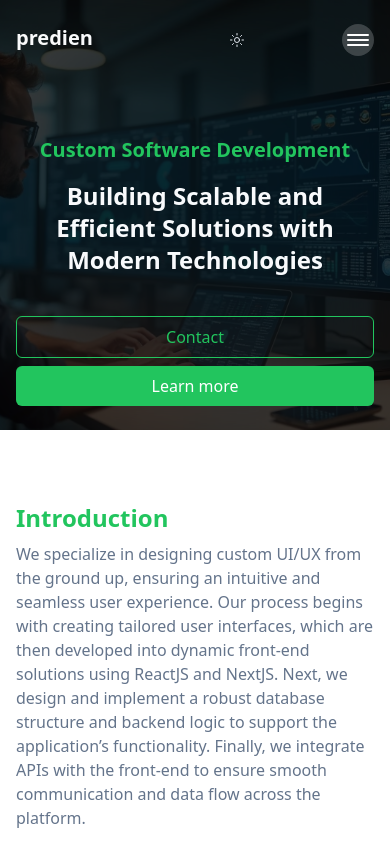
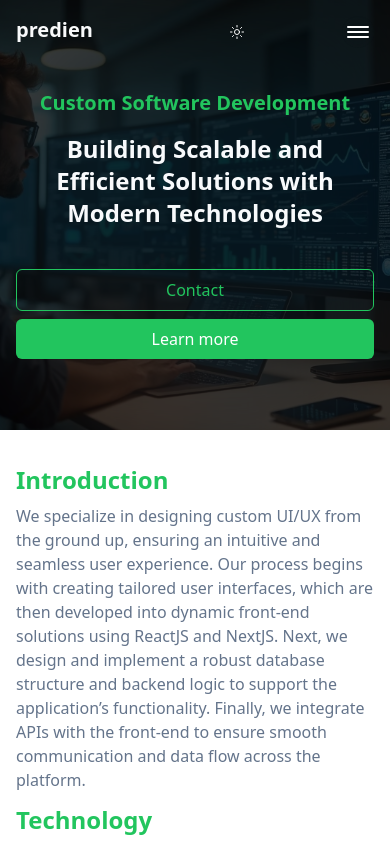
Before and after one commit to Mariful-Islam/predien, a Next.js app: page /services/custom-software-development in a window 390 px wide. Shown: the top 844 px of the page. Built offline with nearby package versions, Linux system fonts and the light colour scheme.

Commit message:
add google adsence and fix some header design

```diff
--- a/src/components/Header.tsx
+++ b/src/components/Header.tsx
@@ -1,4 +1,4 @@
-import React, { useState } from 'react'
+import React, { useEffect, useState } from 'react'
 import { NavItems } from './NavItems'
 import { SlArrowDown, SlArrowUp } from "react-icons/sl";
 import ThemeToggle from './ThemeToggle';
@@ -6,10 +6,12 @@ import Link from 'next/link';
 import { TiArrowRight } from 'react-icons/ti';
 import { IoReorderThreeOutline } from 'react-icons/io5';
 import { RxCross1 } from 'react-icons/rx';
+import { usePathname } from 'next/navigation';
 
 function Header() {
   const [activeIndex, setActiveIndex] = useState<number | null>(null);
   const [isOpenMobileMenu, setIsOpenMobileMenu] = useState<boolean>(false)
+  const pathname = usePathname()
 
   const handleMouseEnter = (index: number) => {
     setActiveIndex(index);
@@ -19,21 +21,44 @@ function Header() {
     setActiveIndex(null);
   };
 
+  const [isVisible, setIsVisible] = useState(false);
+
+  // Handle scroll event
+  const handleScroll = () => {
+    if ((window.scrollY > (window.innerHeight-67)) && (pathname === '/')) {
+      setIsVisible(true); // Show button after 300px of scroll
+    } else if((window.scrollY > 360) && (pathname !== '/')){
+      setIsVisible(true)
+    } else {
+      setIsVisible(false); // Hide button when back to the top
+    }
+  };
+
+
+  // Listen to the scroll event
+  useEffect(() => {
+    window.addEventListener('scroll', handleScroll);
+    return () => {
+      window.removeEventListener('scroll', handleScroll);
+    };
+  }, []);
+
+
   return (
-    <div className=''>
-      <div className='flex justify-between items-center pt-6 max-w-[1200px] mx-auto w-full px-4 sm:px-20'>
+    <div className='max-w-[1200px] mx-auto'>
+      <div className={`flex justify-between items-center  w-full px-4 sm:px-20  ${isVisible ? 'bg-white shadow-lg dark:bg-black fixed left-0 right-0 py-4 ' : 'py-4 md:py-6'} duration-500 z-50`}>
         <div className='flex gap-16 lg:gap-20  ml:items-center '>
           <div>
-            <h1 className='text-xl font-bold text-gray-50'><Link href='/'>predien</Link></h1>
+            <h1 className={`text-xl font-bold ${!isVisible ? 'text-gray-50' : 'text-black dark:text-gray-50'} `}><Link href='/'>predien</Link></h1>
           </div>
           <div>
             <nav >
-              <ul className='hidden ml:flex gap-10 '>
+              <ul className='hidden ml:flex gap-10'>
               {NavItems.map((item, index)=>(
                 <li key={index} >
                 <Link
                   href={item.link}
-                  className='flex gap-2 items-center cursor-pointer text-white text-nowrap font-bold hover:text-slate-300 duration-200'
+                  className={`flex gap-2 items-center cursor-pointer ${!isVisible ? 'text-white' : 'text-black dark:text-white'}  text-nowrap font-bold hover:text-slate-300 duration-200`}
                   onMouseEnter={()=>handleMouseEnter(index)}
                   onMouseLeave={handleMouseLeave}
                 >
@@ -41,8 +66,8 @@ function Header() {
                   { item.subItems.length ?  activeIndex === index ? (
                     <div className='duration-150'>
                       <SlArrowDown className='w-3 h-3'/>
-                      <div className='absolute ml-[-100px] pt-6 shadow-xl z-20'>
-                        <Link href={`/services/`} className='bg-white  dark:bg-gray-700 p-4 rounded-md grid grid-cols-1 ml:grid-cols-2'>
+                      <div className='absolute ml-[-100px] pt-6 shadow-xl z-30'>
+                        <Link href={`/services/`} className='bg-white  dark:bg-gray-700 p-4 rounded-md grid grid-cols-1 ml:grid-cols-2 '>
                           {item.subItems.map((subItem, index)=>(
                             <Link href={`/services/${subItem.link}`} className='group hover:bg-slate-100 dark:hover:bg-slate-600 duration-200 p-2 rounded-md w-[310px]'>
                               <div className='text-md font-bold text-gray-600 dark:text-slate-200 flex gap-1 items-center'>
@@ -70,7 +95,7 @@ function Header() {
             </nav>
           </div>
           <div>
-            <ThemeToggle/>
+            <ThemeToggle isVisible={isVisible}/>
           </div>
         </div>
         <div className='flex items-center'>
@@ -81,14 +106,16 @@ function Header() {
           >
             Meeting <TiArrowRight className='opacity-0 group-hover:translate-x-2 group-hover:opacity-100 duration-200'/>
           </Link>
-          <button className='ml:hidden block' onClick={()=>setIsOpenMobileMenu(true)}>
-            <IoReorderThreeOutline className='w-8 h-8 text-white bg-white backdrop-blur-lg bg-opacity-20 rounded-full'/>
+
+
+          <button className='ml:hidden block' onClick={()=>setIsOpenMobileMenu(!isOpenMobileMenu)}>
+            <IoReorderThreeOutline className={`w-8 h-8 ${isVisible ? 'text-gray-600 bg-white' : 'text-white' }  backdrop-blur-lg bg-opacity-20 rounded-full`}/>
           </button>
         </div>
       </div>
 
       {/* Mobile menu */}
-      <div className={`z-20 bg-white dark:bg-black ml:hidden flex flex-col absolute left-0 top-0 right-0 duration-200 ${ isOpenMobileMenu ? 'h-screen opacity-100': 'h-0 opacity-0 overflow-hidden'}`}>
+      <div className={`z-50 bg-white dark:bg-black ml:hidden flex flex-col fixed left-0 top-0 right-0 duration-200 ${ isOpenMobileMenu ? 'h-screen opacity-100': 'h-0 opacity-0 overflow-hidden'}`}>
         <div className='flex flex-col p-5 w-full'>
           <button
             onClick={()=>setIsOpenMobileMenu(false)}
--- a/src/components/Home/Introduction.tsx
+++ b/src/components/Home/Introduction.tsx
@@ -8,7 +8,7 @@ import Link from 'next/link'
 function Introduction() {
   return (
     <div
-      className='max-w-[1200px] mx-auto w-full px-4 sm:px-20 h-fit ml:h-[92vh] flex flex-col ml:flex-row items-center justify-between overflow-hidden'
+      className='max-w-[1200px] mx-auto w-full px-4 sm:px-20 h-fit ml:h-screen flex flex-col ml:flex-row items-center justify-between overflow-hidden'
     >
       <div
         className='mt-[150px] ml:mt-0'
--- a/src/components/ThemeToggle.tsx
+++ b/src/components/ThemeToggle.tsx
@@ -3,7 +3,7 @@ import { IoSunnyOutline } from "react-icons/io5";
 import { MdOutlineNightlight } from "react-icons/md";
 
 
-const ThemeToggle: React.FC = () => {
+const ThemeToggle = ({isVisible}:{isVisible?: boolean}) => {
   const [theme, setTheme] = useState<'light' | 'dark'>('light');
 
   useEffect(() => {
@@ -22,9 +22,9 @@ const ThemeToggle: React.FC = () => {
   return (
     <button
       onClick={toggleTheme}
-      className="p-2 rounded-full text-gray-500 dark:text-gray-500 hover:bg-gray-500 hover:dark:bg-gray-500 duration-200"
+      className={`p-2 rounded-full text-gray-500 dark:text-gray-500 hover:bg-gray-500 hover:dark:bg-gray-500 duration-200`}
     >
-      {theme === 'light' ? <IoSunnyOutline className='text-slate-200'/> : <MdOutlineNightlight className='text-white'/> }
+      {theme === 'light' ? <IoSunnyOutline className={`${ !isVisible ? 'text-white' : 'text-black dark:text-slate-200'} `}/> : <MdOutlineNightlight className='text-white'/> }
 
     </button>
   );
--- a/src/pages/_app.tsx
+++ b/src/pages/_app.tsx
@@ -60,6 +60,7 @@ export default function App({ Component, pageProps }: AppProps) {
 
 
         <script async src="https://www.googletagmanager.com/gtag/js?id=G-4EW3H102VV"></script>
+        <meta name="google-adsense-account" content="ca-pub-9169170789711891"/>
         <script
           dangerouslySetInnerHTML={{
             __html: `
--- a/src/pages/services/custom-software-development.tsx
+++ b/src/pages/services/custom-software-development.tsx
@@ -1,7 +1,7 @@
 import Header from "@/components/Header";
 import Head from "next/head";
 import { env } from "process";
-import React from "react";
+import React, { useEffect, useState } from "react";
 import howWeWork from '@/assets/How We Work Section_ - visual selection.svg'
 import Image from "next/image";
 import stack from '@/assets/STack.svg'
@@ -15,6 +15,29 @@ function CustomSoftwareDevelopment() {
   const BASE_URL = env.NODE_ENV === "production"
       ? "https://predien.vercel.app"
       : "http://localhost:3000";
+
+    const [isVisible, setIsVisible] = useState(false);
+
+    // Handle scroll event
+    const handleScroll = () => {
+      if((window.scrollY > 100) ){
+        setIsVisible(true)
+      } else {
+        setIsVisible(false); // Hide button when back to the top
+      }
+    };
+
+
+    // Listen to the scroll event
+    useEffect(() => {
+      window.addEventListener('scroll', handleScroll);
+      return () => {
+        window.removeEventListener('scroll', handleScroll);
+      };
+    }, []);
+
+    console.log(isVisible, "======")
+
   return (
     <>
       <Head>
@@ -63,12 +86,14 @@ function CustomSoftwareDevelopment() {
         <link rel="apple-touch-icon" href="/apple-touch-icon.png" />
         <meta property="al:ios:app_name" content="Predien" />
       </Head>
+
       <div className="bg-white dark:bg-black">
+
         <div className="relative ">
           <div className="z-20 relative">
             <Header />
             <div
-                className="max-w-[1200px] mx-auto w-full px-4 sm:px-20 mt-[80px] pb-12"
+                className={` max-w-[1200px] mx-auto w-full px-4 sm:px-20 flex flex-col justify-center h-[320px]`}
                 data-aos="fade-down"
                 data-aos-duration="1000"
                 data-aos-delay="500"
@@ -108,10 +133,10 @@ function CustomSoftwareDevelopment() {
           </div>
         </div>
         <div>
-          <div className="max-w-[1200px] mx-auto w-full px-4 py-12 sm:px-20">
+          <div className="max-w-[1200px] mx-auto w-full px-4 py-20 md:px-20">
 
 
-            <div className="xs:mt-[30px]">
+            <div className="">
               <div>
                 <h1 className="text-green-500 font-bold text-2xl">Introduction</h1>
                 <div className="text-slate-500 dark:text-slate-300 mt-2">
--- a/src/pages/services/data-extraction.tsx
+++ b/src/pages/services/data-extraction.tsx
@@ -47,7 +47,7 @@ function DataExtraction() {
           <div className="z-20 relative">
             <Header />
             <div
-                className="max-w-[1200px] mx-auto w-full px-4 sm:px-20 mt-[80px] pb-12"
+               className="max-w-[1200px] mx-auto w-full px-4 sm:px-20 flex flex-col justify-center h-[320px]"
                 data-aos="fade-down"
                 data-aos-duration="1000"
                 data-aos-delay="500"
--- a/src/pages/services/desktop-application-development.tsx
+++ b/src/pages/services/desktop-application-development.tsx
@@ -47,7 +47,7 @@ function DesktopApplicationDevelopment() {
           <div className="z-20 relative">
             <Header />
             <div
-                className="max-w-[1200px] mx-auto w-full px-4 sm:px-20 mt-[80px] pb-12"
+                className="max-w-[1200px] mx-auto w-full px-4 sm:px-20 flex flex-col justify-center h-[320px]"
                 data-aos="fade-down"
                 data-aos-duration="1000"
                 data-aos-delay="500"
--- a/src/pages/services/geographic-information-system.tsx
+++ b/src/pages/services/geographic-information-system.tsx
@@ -47,7 +47,7 @@ function GeographicInformationSystem() {
           <div className="z-20 relative">
             <Header />
             <div
-                className="max-w-[1200px] mx-auto w-full px-4 sm:px-20 mt-[80px] pb-12"
+                className="max-w-[1200px] mx-auto w-full px-4 sm:px-20 flex flex-col justify-center h-[320px]"
                 data-aos="fade-down"
                 data-aos-duration="1000"
                 data-aos-delay="500"
@@ -87,7 +87,7 @@ function GeographicInformationSystem() {
           </div>
         </div>
 
-        <div className="max-w-[1200px] mx-auto w-full px-4 py-12 sm:px-20 xs:mt-[30px]">
+        <div className="max-w-[1200px] mx-auto w-full px-4 py-20 sm:px-20">
           <Introduction/>
           <TechStack/>
         </div>
--- a/src/pages/services/mobile-application-development.tsx
+++ b/src/pages/services/mobile-application-development.tsx
@@ -66,12 +66,13 @@ function MobileApplicationDevelopment() {
         <link rel="apple-touch-icon" href="/apple-touch-icon.png" />
         <meta property="al:ios:app_name" content="Predien" />
       </Head>
+
       <div className="bg-white dark:bg-black">
         <div className="relative ">
           <div className="z-20 relative">
             <Header />
             <div
-              className="max-w-[1200px] mx-auto w-full px-4 sm:px-20 mt-[80px] pb-12"
+              className="max-w-[1200px] mx-auto w-full px-4 sm:px-20 flex flex-col justify-center h-[320px]"
               data-aos="fade-down"
               data-aos-duration="1000"
               data-aos-delay="500"
@@ -110,7 +111,7 @@ function MobileApplicationDevelopment() {
           </div>
         </div>
 
-        <div className="max-w-[1200px] mx-auto w-full px-4 py-12 sm:px-20 xs:mt-[30px]">
+        <div className="max-w-[1200px] mx-auto w-full px-4 py-12 sm:px-20 mt-[20px]">
 
           <Introduction/>
 
--- a/src/pages/services/ui-ux-development.tsx
+++ b/src/pages/services/ui-ux-development.tsx
@@ -48,7 +48,7 @@ function UiUxDevelopment() {
           <div className="z-20 relative">
             <Header />
             <div
-                className="max-w-[1200px] mx-auto w-full px-4 sm:px-20 mt-[80px] pb-12"
+                className="max-w-[1200px] mx-auto w-full px-4 sm:px-20 flex flex-col justify-center h-[320px]"
                 data-aos="fade-down"
                 data-aos-duration="1000"
                 data-aos-delay="500"
--- a/src/pages/services/wordpress-development.tsx
+++ b/src/pages/services/wordpress-development.tsx
@@ -44,7 +44,7 @@ function WordpressDevelopment() {
           <div className="z-20 relative">
             <Header />
             <div
-                className="max-w-[1200px] mx-auto w-full px-4 sm:px-20 mt-[80px] pb-12"
+                className="max-w-[1200px] mx-auto w-full px-4 sm:px-20 flex flex-col justify-center h-[320px]"
                 data-aos="fade-down"
                 data-aos-duration="1000"
                 data-aos-delay="500"
```
Lines whose indentation alone changed are shown as unchanged.
